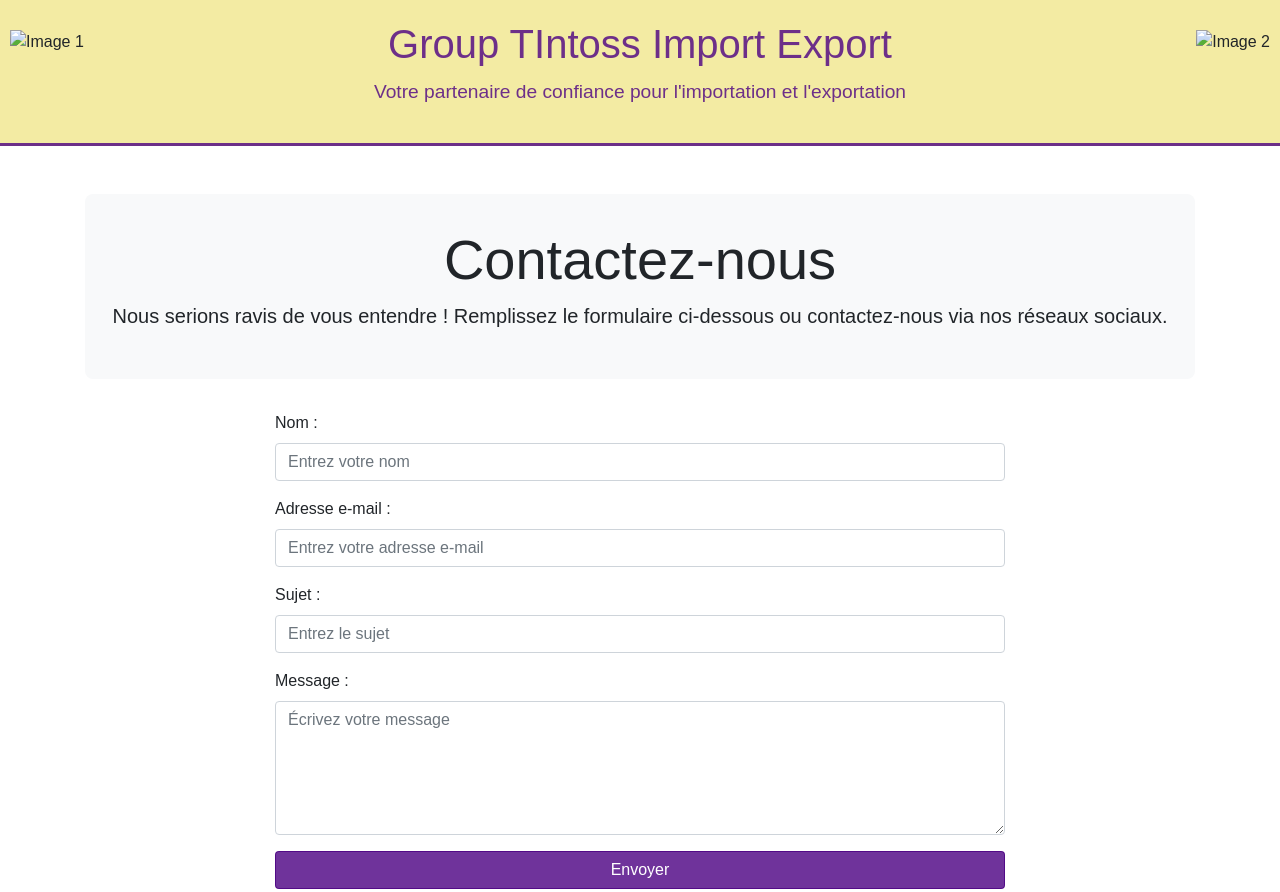
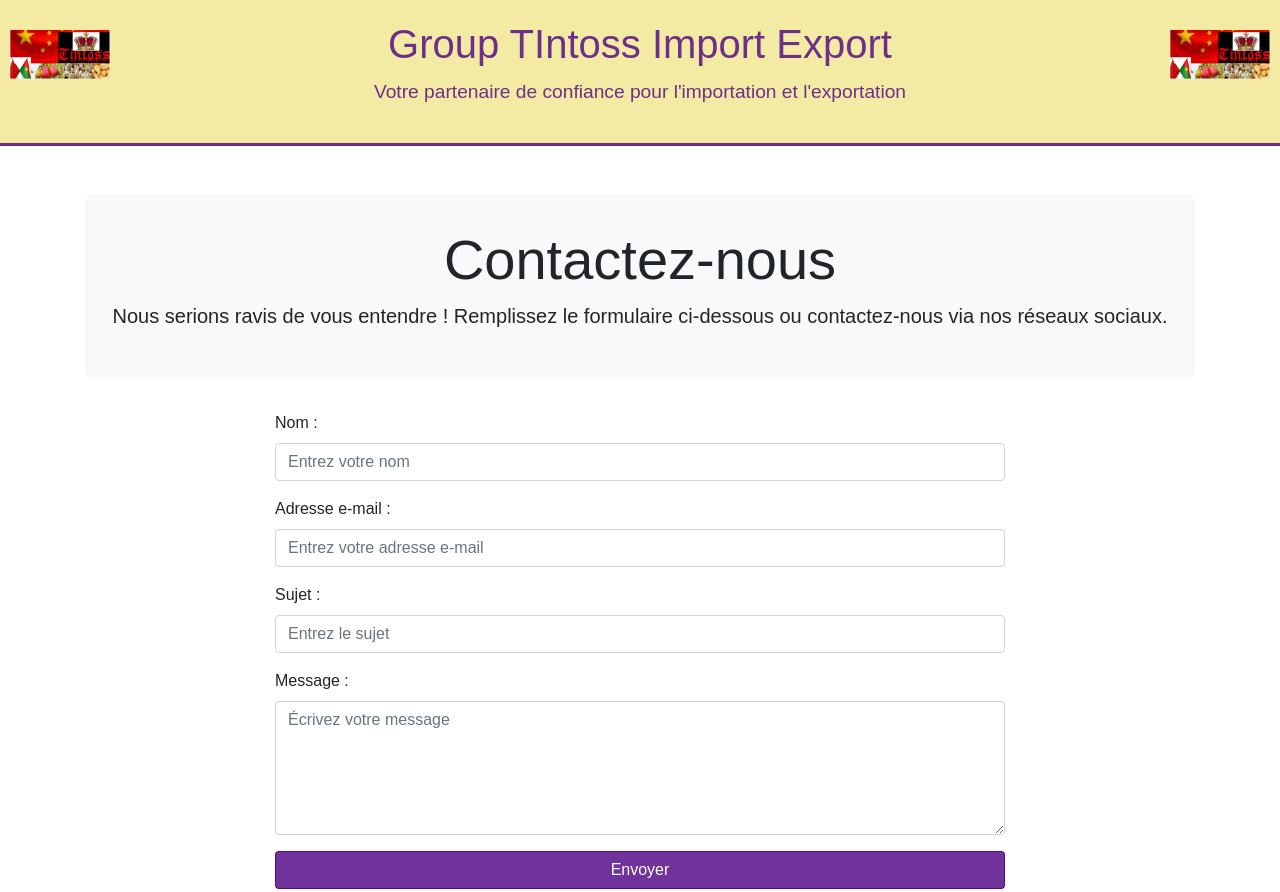
Before and after one commit to exemplede/tintoss, a plain HTML site: page cont.html in a window 1280 px wide. Shown: the top 892 px of the page. Drawn offline with nearby package versions, Linux system fonts and the light colour scheme.

Commit message:
cont.html

```diff
--- a/cont.html
+++ b/cont.html
@@ -14,8 +14,8 @@
 
 <body>
     <div class="header">
-        <img src="image/logo.jpg" alt="Image 1" style="float: left;">
-        <img src="image/logo.jpg" alt="Image 2" style="float: right;">
+        <img src="logo.jpg" alt="Image 1" style="float: left;">
+        <img src="logo.jpg" alt="Image 2" style="float: right;">
         <h1>Group TIntoss Import Export</h1>
         <p>Votre partenaire de confiance pour l'importation et l'exportation</p>
     </div>
```
